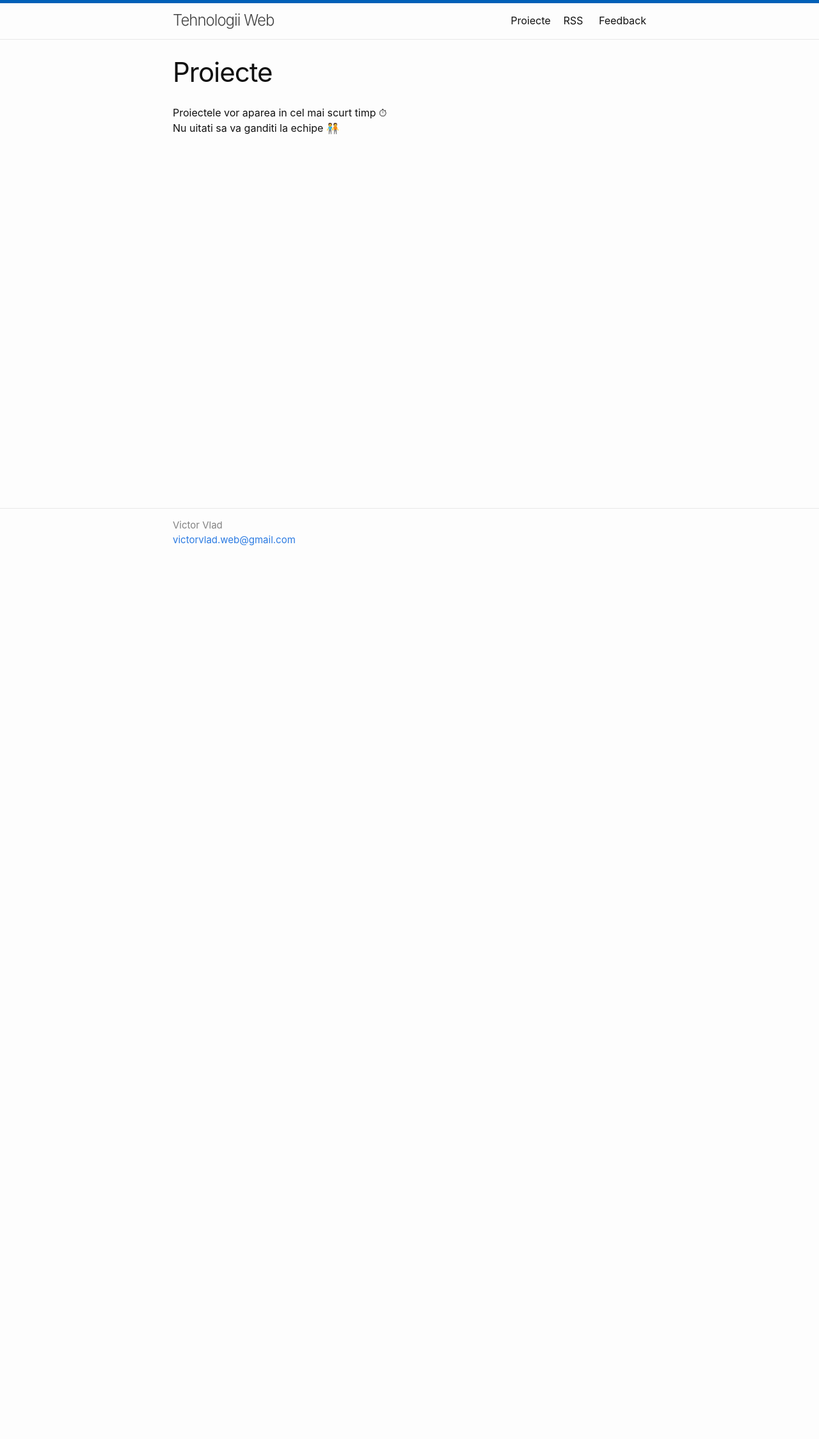
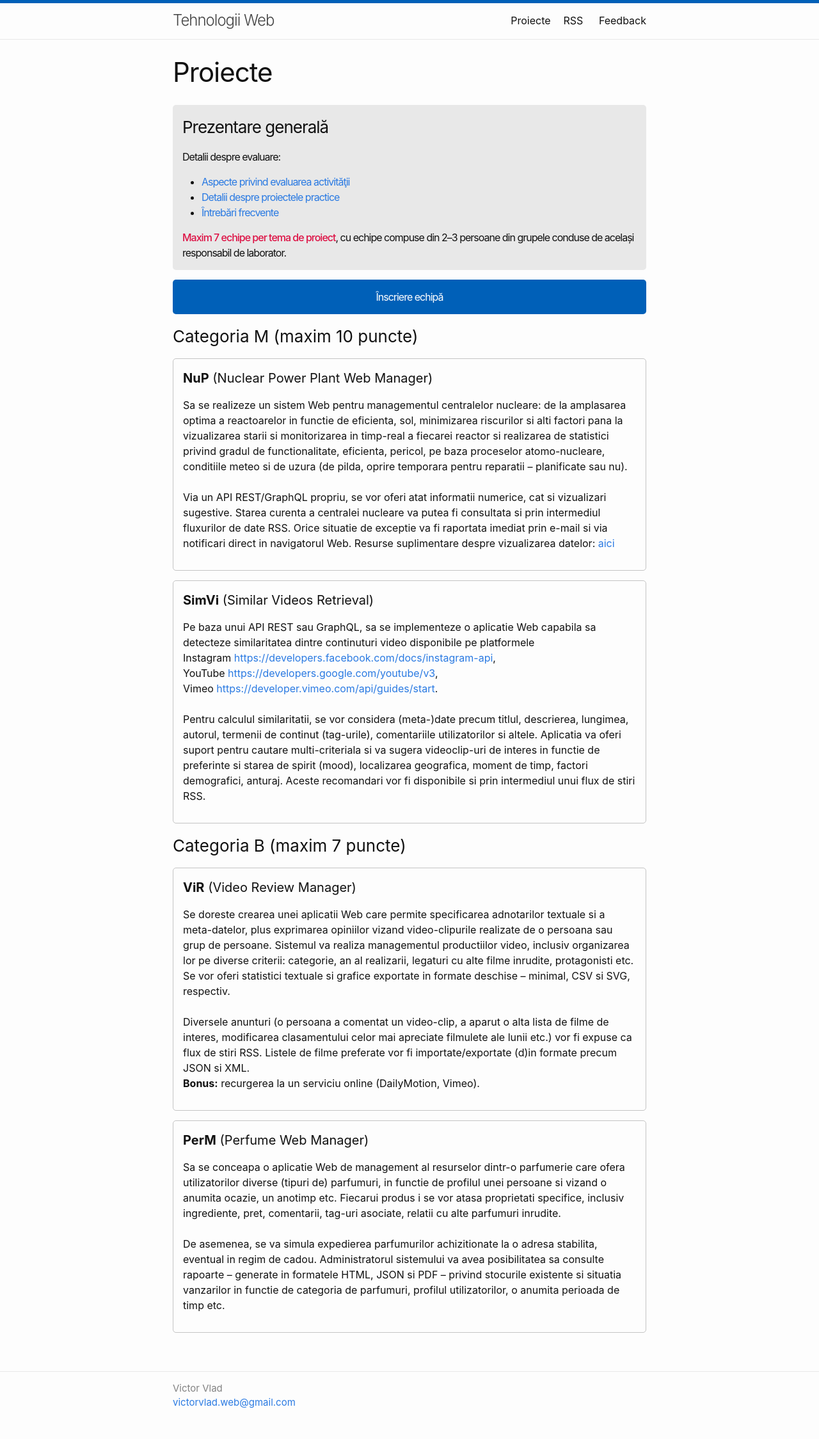
Before and after one commit to victorvlad19/web, a Jekyll site: the page built from about.markdown, in a window 1280 px wide. Shown: the whole page at 64% size. Built offline with Jekyll 4.4.1, drawn with Linux system fonts in a browser that asks for light colours; before the commit the page ends 900 px from its top, so only the background shows below that.

Commit message:
Pagina de proiecte

```diff
--- a/_sass/minima/_base.scss
+++ b/_sass/minima/_base.scss
@@ -134,7 +134,7 @@ blockquote {
   padding-top: $spacing-unit / 2;
   padding-bottom: $spacing-unit / 2;
   padding-left: $spacing-unit / 2;
-
+  padding-right: $spacing-unit / 2;
   letter-spacing: -1px;
 
   > :last-child {
@@ -192,6 +192,12 @@ pre {
   }
 }
 
+.card {
+  border: 1px solid #c4c4c4;
+  border-radius: 5px;
+  padding: 15px !important;
+  margin-bottom: 15px !important;
+}
 
 
 /**
--- a/about.markdown
+++ b/about.markdown
@@ -4,5 +4,81 @@ title: Proiecte
 permalink: /proiecte/
 ---
 
-Proiectele vor aparea in cel mai scurt timp ⏱ \
-Nu uitati sa va ganditi la echipe 🧑‍🤝‍🧑
+> ### ️Prezentare generală
+> Detalii despre evaluare:
+> - <a href="https://profs.info.uaic.ro/~busaco/teach/courses/web/web-exam.html" target="_blank">Aspecte privind evaluarea activităţii </a>
+> - <a href="https://profs.info.uaic.ro/~busaco/teach/courses/web/web-projects.html" target="_blank">Detalii despre proiectele practice </a>
+> - <a href="https://docs.google.com/document/d/1-kwayc6-iC5EqXXyk_laMbKxfNhz_wZPxkPNwUZPnsE/edit" target="_blank">Întrebări frecvente </a>
+>
+> <b style="color: #d14; font-weight:500;">Maxim 7 echipe per tema de proiect</b>, cu echipe compuse din 2–3 persoane din grupele conduse de același responsabil de laborator.
+<blockquote class="slides">
+    <a href="https://docs.google.com/forms/d/e/1FAIpQLSe9846o2ZHCQ4SxFs-yUOmsoKvQlAIWvFoHwWK2uHXGSGIX-Q/viewform?usp=sf_link" class="slides-link">Înscriere echipă</a>
+</blockquote>
+
+### Categoria M (maxim 10 puncte)
+
+<div class="card" markdown="1">
+
+#### <span> <b>NuP</b> (Nuclear Power Plant Web Manager) </span>
+
+Sa se realizeze un sistem Web pentru managementul centralelor nucleare: de la amplasarea optima a
+reactoarelor in functie de eficienta, sol, minimizarea riscurilor si alti factori pana la
+vizualizarea starii si monitorizarea in timp-real a fiecarei reactor si realizarea de
+statistici privind gradul de functionalitate, eficienta, pericol, pe baza proceselor atomo-nucleare,
+conditiile meteo si de uzura (de pilda, oprire temporara pentru reparatii – planificate sau nu). <br> <br>
+Via un API REST/GraphQL propriu, se vor oferi atat informatii numerice, cat si vizualizari sugestive.
+Starea curenta a centralei nucleare va putea fi consultata si prin intermediul fluxurilor de date RSS.
+Orice situatie de exceptie va fi raportata imediat prin e-mail si via notificari direct in navigatorul Web.
+Resurse suplimentare despre vizualizarea datelor:
+<a href="https://profs.info.uaic.ro/~busaco/teach/courses/cliw/web-film.html#week4">aici</a>
+
+</div>
+
+<div class="card" markdown="1">
+
+#### <b>SimVi</b> (Similar Videos Retrieval)
+
+Pe baza unui API REST sau GraphQL, sa se implementeze o aplicatie Web capabila sa detecteze
+similaritatea dintre continuturi video disponibile pe platformele
+<br> Instagram <https://developers.facebook.com/docs/instagram-api>,
+<br> YouTube <https://developers.google.com/youtube/v3>,
+<br> Vimeo <https://developer.vimeo.com/api/guides/start>.
+<br> <br> Pentru calculul similaritatii, se vor considera (meta-)date precum titlul, descrierea, lungimea, autorul, termenii de continut (tag-urile), comentariile utilizatorilor si altele. Aplicatia va oferi suport pentru cautare multi-criteriala si va sugera videoclip-uri de interes in functie de preferinte si starea de spirit (mood), localizarea geografica, moment de timp, factori demografici, anturaj. Aceste recomandari vor fi disponibile si prin intermediul unui flux de stiri RSS.
+
+</div>
+
+### Categoria B (maxim 7 puncte)
+
+<div class="card" markdown="1">
+
+#### <b>ViR</b> (Video Review Manager)
+
+Se doreste crearea unei aplicatii Web care permite specificarea adnotarilor
+textuale si a meta-datelor, plus exprimarea opiniilor vizand video-clipurile realizate
+de o persoana sau grup de persoane. Sistemul va realiza managementul productiilor video,
+inclusiv organizarea lor pe diverse criterii: categorie, an al realizarii, legaturi cu
+alte filme inrudite, protagonisti etc. Se vor oferi statistici textuale si grafice exportate
+in formate deschise – minimal, CSV si SVG, respectiv.  <br><br>
+Diversele anunturi (o persoana a comentat un video-clip, a aparut o alta lista de filme de interes,
+modificarea clasamentului celor mai apreciate filmulete ale lunii etc.) vor fi expuse ca flux de stiri RSS.
+Listele de filme preferate vor fi importate/exportate (d)in formate precum JSON si XML. <br>
+<b>Bonus:</b> recurgerea la un serviciu online (DailyMotion, Vimeo).
+
+</div>
+
+<div class="card" markdown="1">
+
+#### <b>PerM</b> (Perfume Web Manager)
+
+Sa se conceapa o aplicatie Web de management al resurselor dintr-o parfumerie care ofera
+utilizatorilor diverse (tipuri de) parfumuri, in functie de profilul unei persoane si
+vizand o anumita ocazie, un anotimp etc. Fiecarui produs i se vor atasa proprietati specifice,
+inclusiv ingrediente, pret, comentarii, tag-uri asociate, relatii cu alte parfumuri inrudite.
+<br><br>
+De asemenea, se va simula expedierea parfumurilor achizitionate la o adresa stabilita, eventual
+in regim de cadou. Administratorul sistemului va avea posibilitatea sa consulte
+rapoarte -- generate in formatele HTML, JSON si PDF -- privind stocurile existente
+si situatia vanzarilor in functie de categoria de parfumuri, profilul utilizatorilor,
+o anumita perioada de timp etc.
+
+</div>
```
